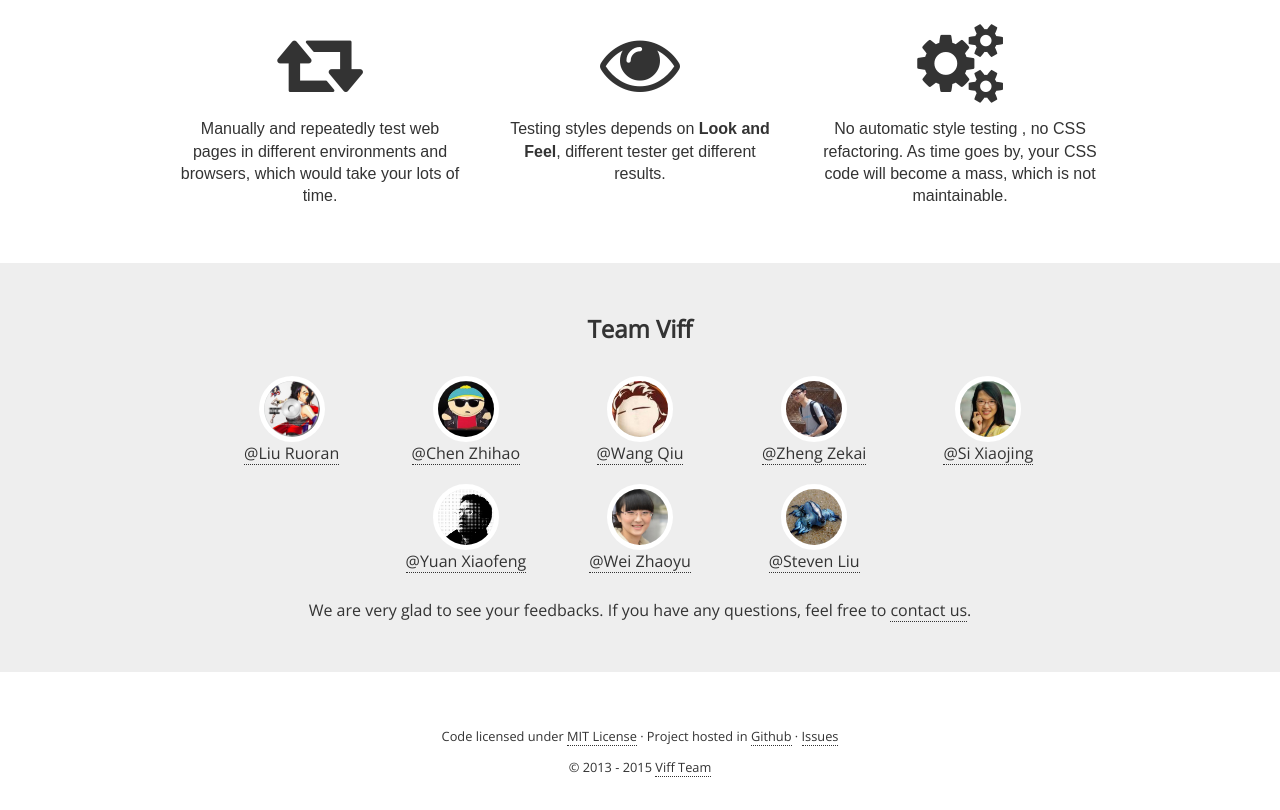
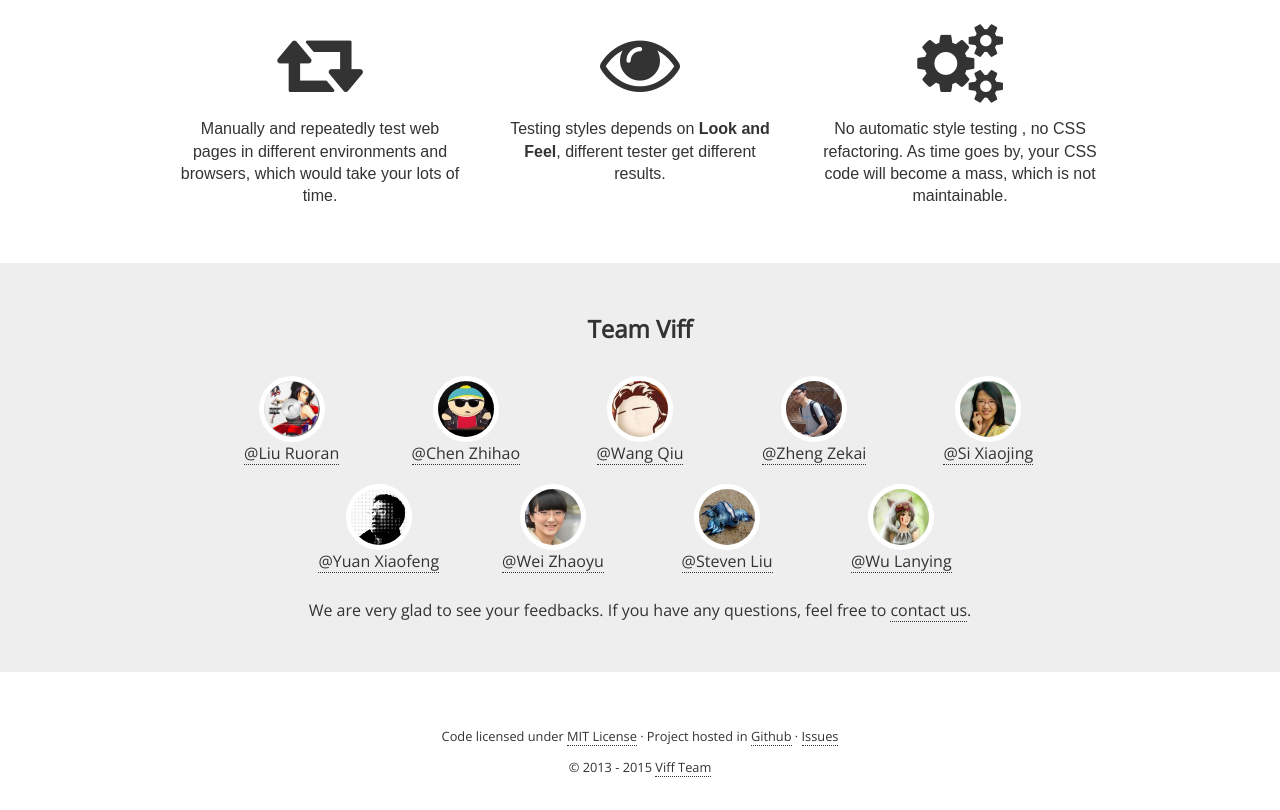
Before and after one commit to twers/Viff-Service, a plain HTML site: page index.html in a window 1280 px wide. Shown: the part 1144-1954 px from the top of the page. Drawn offline with nearby package versions, Linux system fonts and the light colour scheme.

Commit message:
Qiu: add inkie in team list

```diff
--- a/index.html
+++ b/index.html
@@ -135,6 +135,10 @@
                         <img src="img/steven.jpeg" alt="Steven Liu">
                         <a href="http://github.com/sypl">@Steven Liu</a>
                     </span>
+                    <span class="contact">
+                        <img src="img/inkie.png" alt="Wu Lanying">
+                        <a href="http://github.com/inkie">@Wu Lanying</a>
+                    </span>
                 </div>
                 <p>
                     We are very glad to see your feedbacks. If you have any questions, feel free to <a href="mailto:viffteam@gmail.com">contact us</a>.
```
Also changed, not shown: img/inkie.png (added).
